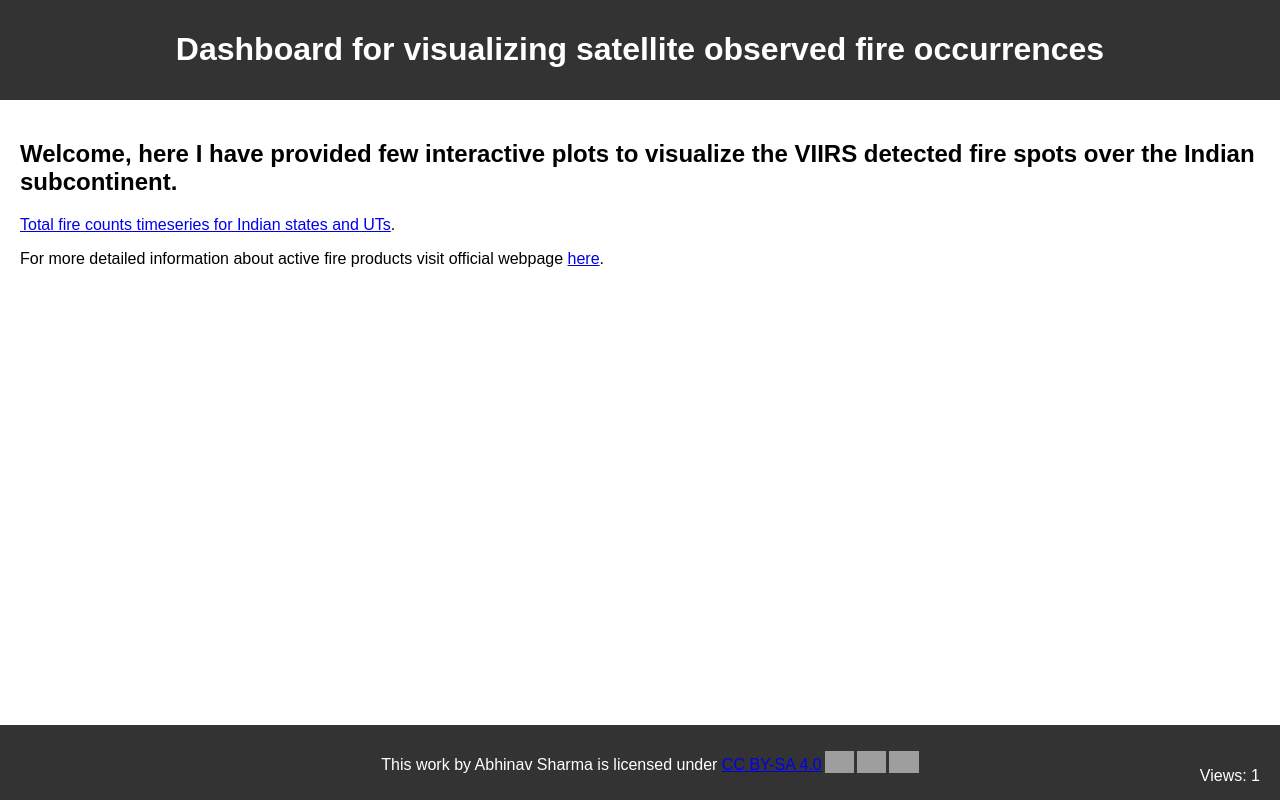
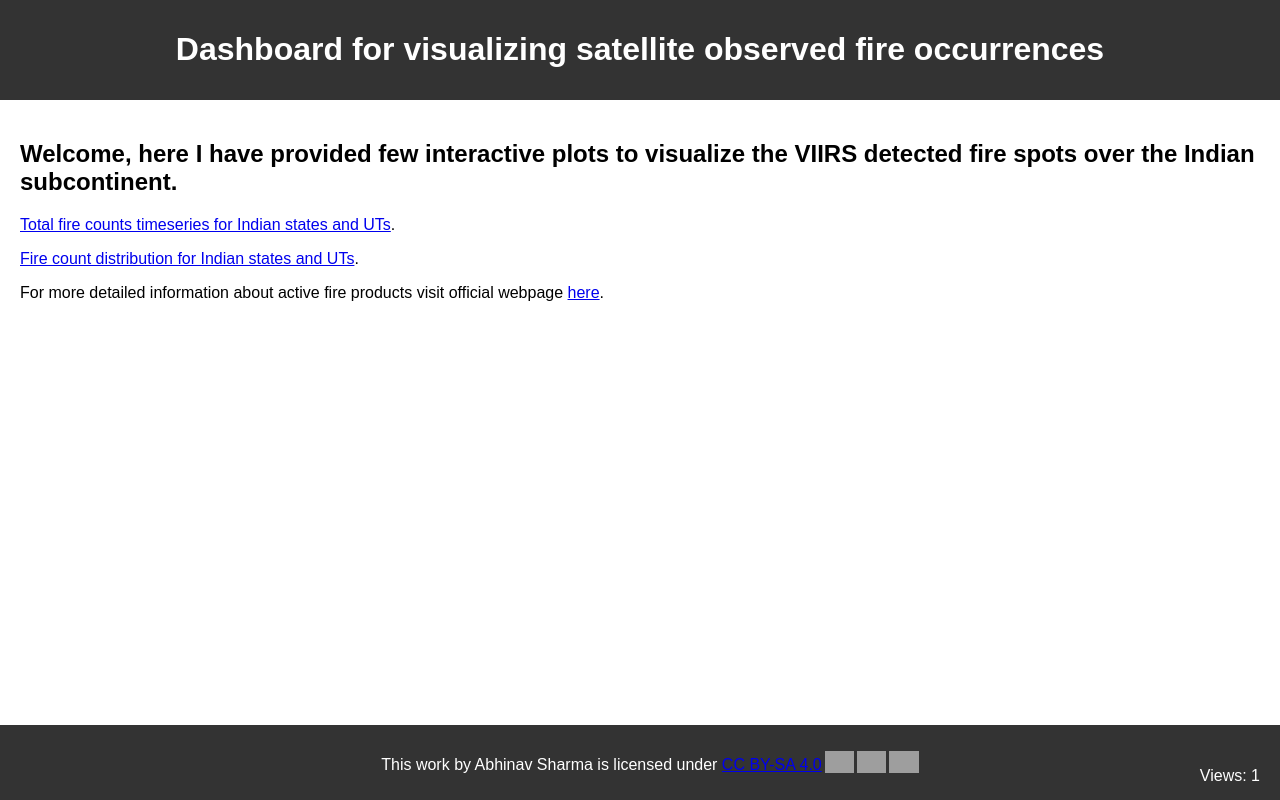
Before and after one commit to abhiinav-18/FireDashboard2024, a plain HTML site: page index.html in a window 1280 px wide. Drawn offline with Linux system fonts and the light colour scheme; grey boxes are pictures that could not be loaded.

Commit message:
Update index.html

```diff
--- a/index.html
+++ b/index.html
@@ -46,6 +46,7 @@
     <main>
         <h2>Welcome, here I have provided few interactive plots to visualize the VIIRS detected fire spots over the Indian subcontinent.</h2>
         <p><a href="http://htmlpreview.github.io/?https://github.com/abhiinav-18/FireDashboard2024/blob/main/Fire_counts_timeseries.html">Total fire counts timeseries for Indian states and UTs</a>.</p>
+	<p><a href="http://htmlpreview.github.io/?https://github.com/abhiinav-18/FireDashboard2024/blob/main/Fire_distribution_2d.html">Fire count distribution for Indian states and UTs</a>.</p>
         <p>For more detailed information about active fire products visit official webpage <a href="https://www.earthdata.nasa.gov/learn/find-data/near-real-time/firms/viirs-i-band-375-m-active-fire-data">here</a>.</p>
     </main>
     <footer>
```
